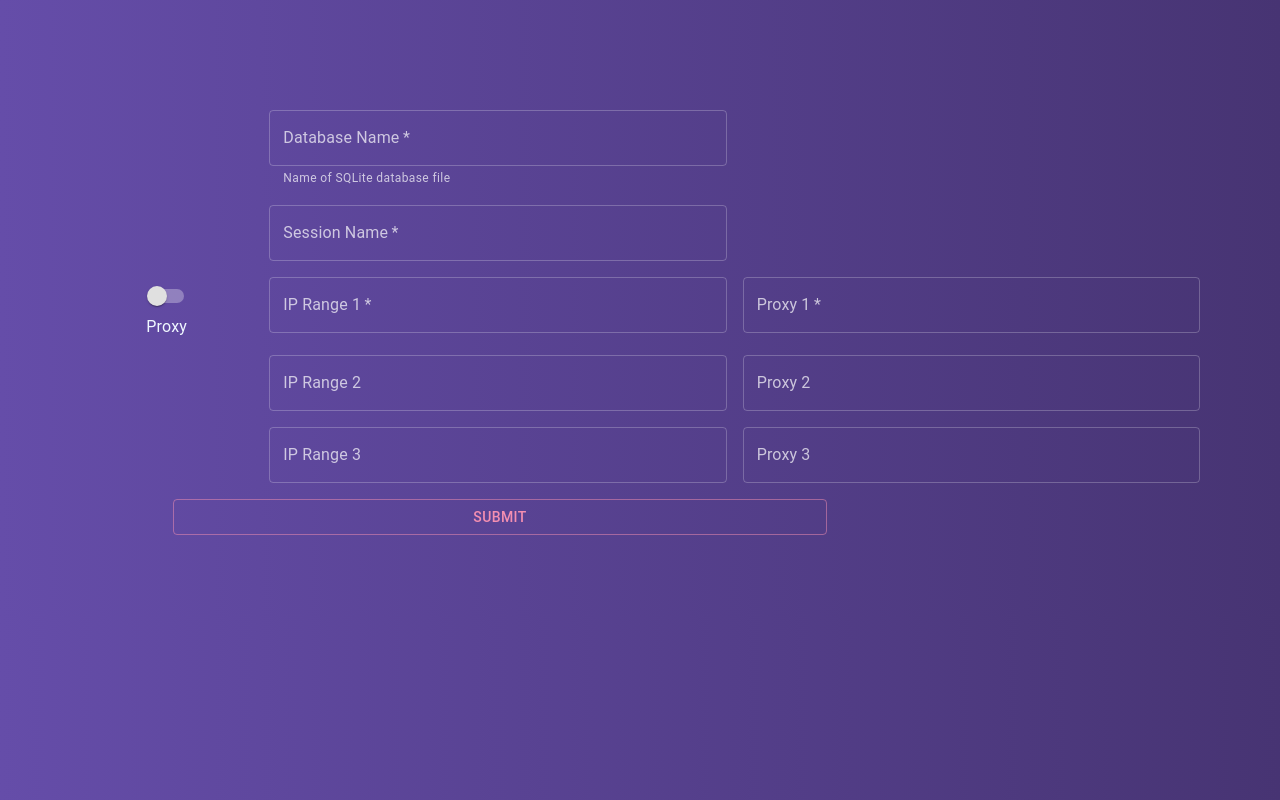
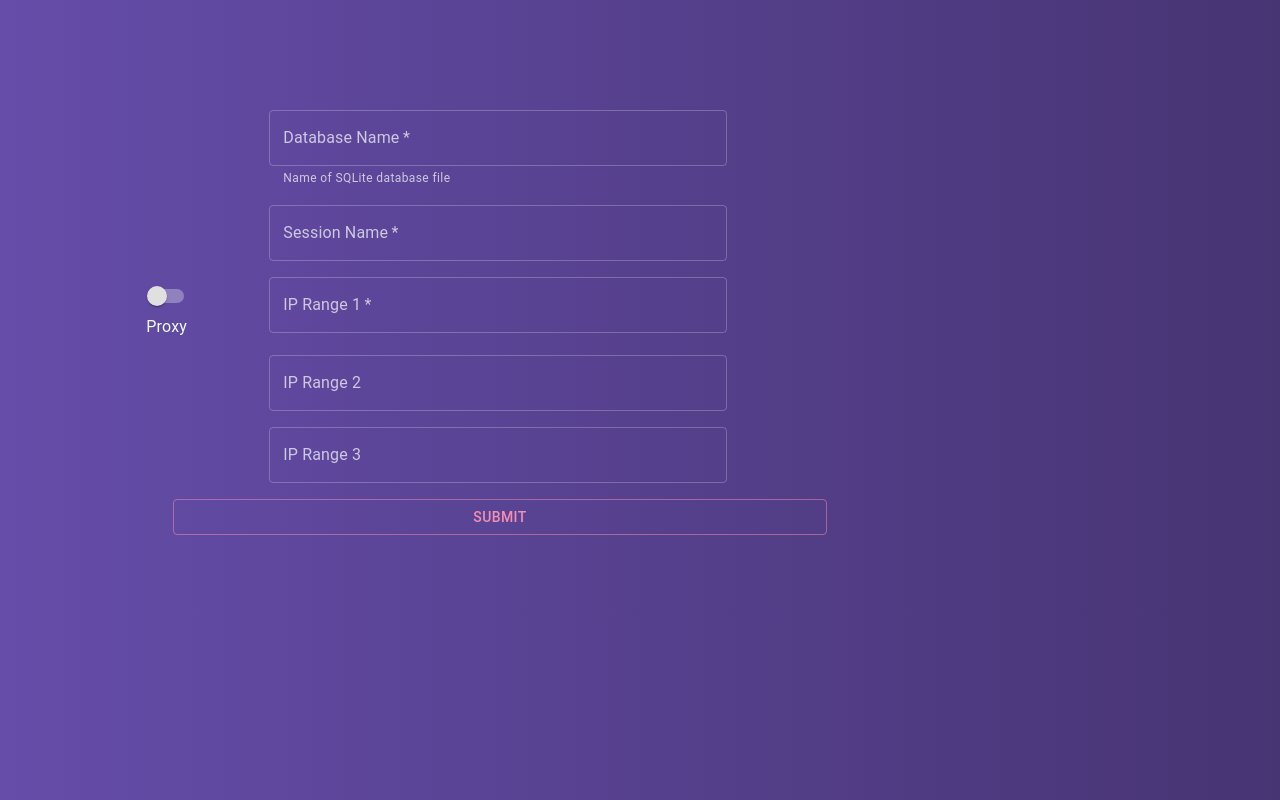
Before and after one commit to Shumyk/go-network-scanner, a React (Create React App) app in the folder ui/pages/: page / in a window 1280 px wide. Built offline with nearby package versions, Linux system fonts and the light colour scheme.

Commit message:
toggle presence of proxy inputs

```diff
--- a/ui/pages/src/App.tsx
+++ b/ui/pages/src/App.tsx
@@ -25,17 +25,27 @@ const theme = createTheme({
 });
 
 function App() {
+  const [proxy, setProxy] = React.useState(false);
+
   function focusNext(event: React.KeyboardEvent<HTMLDivElement>): void {
     if (event.key === "Enter") {
       const fields = Array.from(document.querySelectorAll("input")) || [];
-      const position = fields.indexOf(event.target as HTMLInputElement);
-      fields[position + 1]?.focus();
+      let position = fields.indexOf(event.target as HTMLInputElement) + 1;
+
+      while (fields[position]?.disabled && position <= fields.length - 1) {
+        position++;
+      }
+      fields[position]?.focus();
     }
   }
 
   function handleSubmit(event: React.FormEvent<HTMLFormElement>): void {
     event.preventDefault();
   }
+
+  const toggleProxy = (event: React.ChangeEvent<HTMLInputElement>): void => {
+    setProxy(event.target.checked);
+  };
 
   return (
     <div className="App">
@@ -85,7 +95,9 @@ function App() {
                 <Grid item xs={2}>
                   <FormControlLabel
                     labelPlacement="bottom"
-                    control={<Switch id="enable-proxy" />}
+                    control={
+                      <Switch id="enable-proxy" onChange={toggleProxy} />
+                    }
                     label="Proxy"
                   />
                 </Grid>
@@ -106,7 +118,11 @@ function App() {
                     variant="outlined"
                     fullWidth
                     required
-                    hidden={true}
+                    sx={{
+                      opacity: proxy ? 1 : 0,
+                      transition: "all 0.5s",
+                      visibility: proxy ? "visible" : "hidden",
+                    }}
                     onKeyDown={focusNext}
                   />
                 </Grid>
@@ -130,7 +146,11 @@ function App() {
                     label="Proxy 2"
                     variant="outlined"
                     fullWidth
-                    hidden={true}
+                    sx={{
+                      opacity: proxy ? 1 : 0,
+                      transition: "all 0.5s",
+                      visibility: proxy ? "visible" : "hidden",
+                    }}
                     onKeyDown={focusNext}
                   />
                 </Grid>
@@ -145,6 +165,7 @@ function App() {
                     label="IP Range 3"
                     variant="outlined"
                     fullWidth
+                    onKeyDown={focusNext}
                   />
                 </Grid>
                 <Grid item xs={5}>
@@ -153,7 +174,11 @@ function App() {
                     label="Proxy 3"
                     variant="outlined"
                     fullWidth
-                    hidden={true}
+                    sx={{
+                      opacity: proxy ? 1 : 0,
+                      transition: "all 0.5s",
+                      visibility: proxy ? "visible" : "hidden",
+                    }}
                     onKeyDown={focusNext}
                   />
                 </Grid>
```
